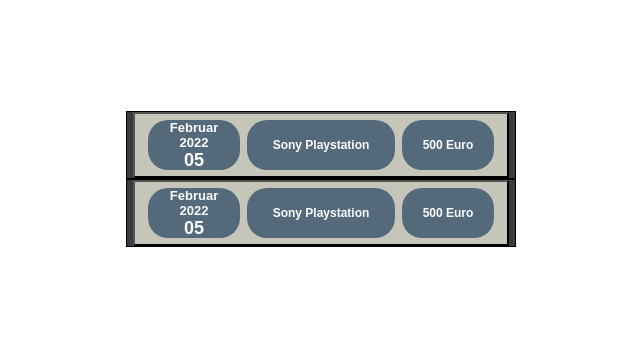
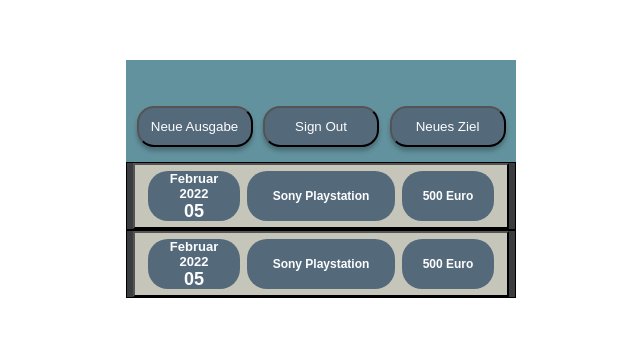
Before and after one commit to ScherwinBidar/capstone-project, a Next.js app: page / in a window 1280 px wide. Shown: the part 221-558 px from the top of the page, without its empty margins (319-959 px from the left). Built offline with nearby package versions, Linux system fonts and the light colour scheme.

Commit message:
huhuhaha

```diff
--- /dev/null
+++ b/components/Banner/Banner.js
@@ -0,0 +1,11 @@
+import styles from "./Banner.module.css";
+
+export default function Banner() {
+  return (
+    <div className={styles.banner}>
+      <button className={styles.neueAusgabe}>Neue Ausgabe</button>
+      <button className={styles.signOut}>Sign Out</button>
+      <button className={styles.neuesZiel}>Neues Ziel</button>
+    </div>
+  );
+}
--- /dev/null
+++ b/components/Banner/Banner.module.css
@@ -0,0 +1,53 @@
+.banner {
+    background-color: #62929E;
+    width: 390px;
+    height: 102px;
+    display: flex;
+    padding-bottom: 15px;
+    justify-content: space-evenly;
+    align-items: flex-end;
+    font-style: italic;
+}
+
+.banner > button {
+    background-color: #546A7B;
+    box-shadow: 0px 4px 4px 0px #00000040;
+    color: #FDFDFF;
+    width: 116px;
+    height: 41px;
+    border-radius: 17px;
+    display: flex;
+    align-items: center;
+    justify-content: center;
+}
+
+
+@media (max-width: 389px) {
+    .banner {
+        background-color: #62929E;
+        display: flex;
+        width: 100%;
+        height: fit-content;
+        align-items: center;
+        justify-content: space-evenly;
+        flex-direction: column;
+        flex-wrap: wrap;
+        padding: 10px;
+        gap: 10px;
+    }
+
+
+    .banner > button {
+        background-color: #546A7B;
+        box-shadow: 0px 4px 4px 0px #00000040;
+        color: #FDFDFF;
+        width: 116px;
+        height: 35px;
+        border-radius: 17px;
+        display: flex;
+        align-items: center;
+        justify-content: center;
+        font-size: 12px;
+    }
+
+}
--- a/components/BudgetBar/BudgetBar.module.css
+++ b/components/BudgetBar/BudgetBar.module.css
@@ -7,7 +7,6 @@
   flex-direction: column;
   gap: 19px;
   border: solid 1px black;
-
 }
 
 
@@ -45,8 +44,6 @@
 }
 
 
-
-
 @media (max-width: 389px) {
   .wrapperDiv {
     background-color: #FBF8F1;
@@ -56,10 +53,12 @@
     align-items: center;
     flex-direction: column;
     gap: 19px;
+
   }
 
   .basicBar {
-    background-color: #546A7B;
+    background-color: #C6C5B9;
+    color: #FDFDFF;
     display: flex;
     flex-direction: column;
     justify-content: space-evenly;
@@ -72,8 +71,6 @@
     padding: 5px;
     gap: 5px;
   }
-
-
 
   .amount {
     border-radius: 20px;
--- /dev/null
+++ b/components/NeueAusgabe/NeueAusgabe.js
@@ -0,0 +1,3 @@
+export default function NeueAusgabe() {
+  return <div>hi</div>;
+}
--- a/pages/index.js
+++ b/pages/index.js
@@ -1,11 +1,13 @@
 import Head from "next/head";
 import Image from "next/image";
 import Budgetbar from "../components/BudgetBar/BudgetBar";
+import Banner from "../components/Banner/Banner";
 import styles from "../styles/Home.module.css";
 
 export default function Home() {
   return (
     <>
+      <Banner />
       <Budgetbar />
       <Budgetbar />
     </>
```
Also changed, not shown: components/NeueAusgabe/NeueAusgabe.module.css (added), 2 other files (tests, documents, lock files or other folders).
